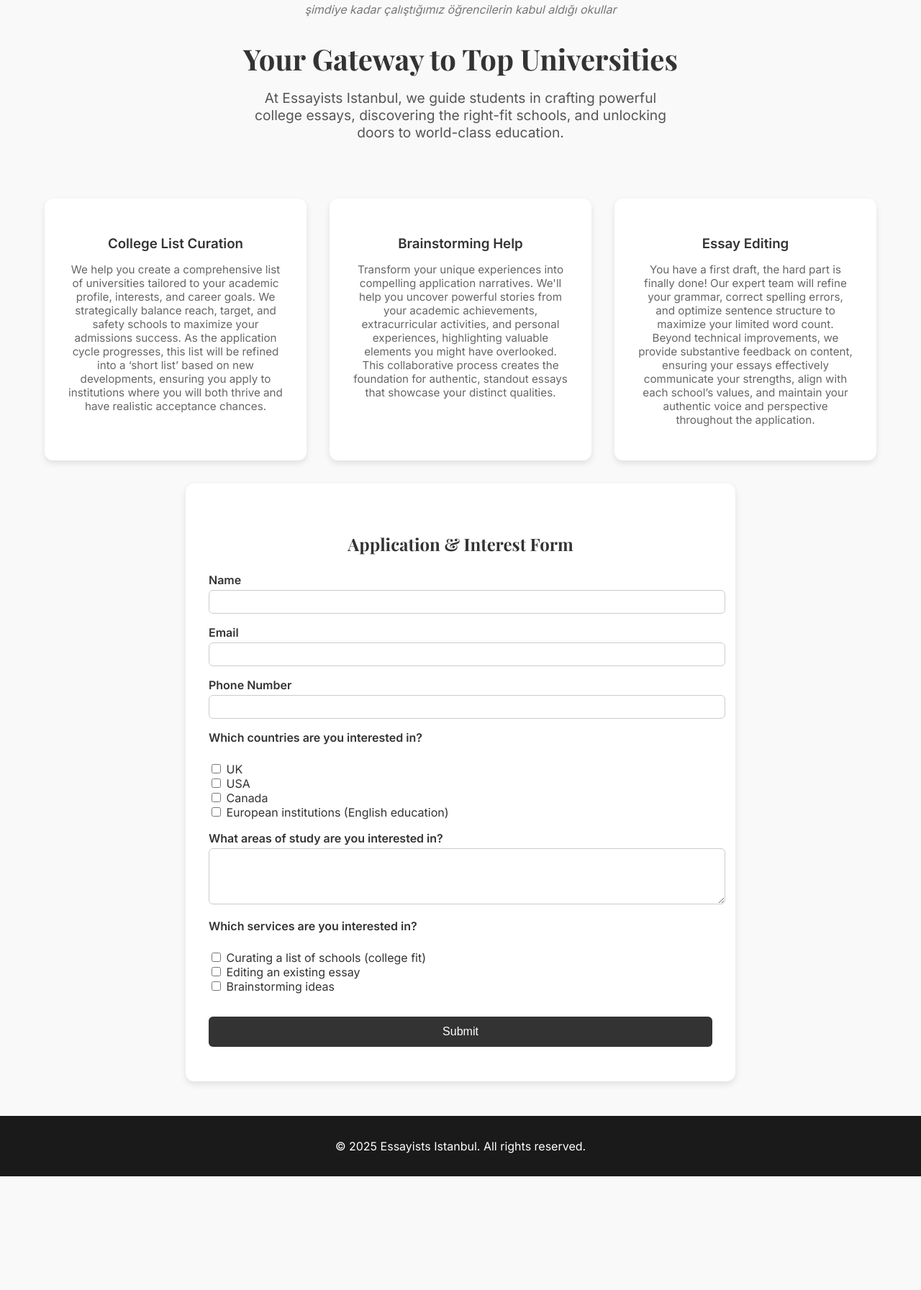
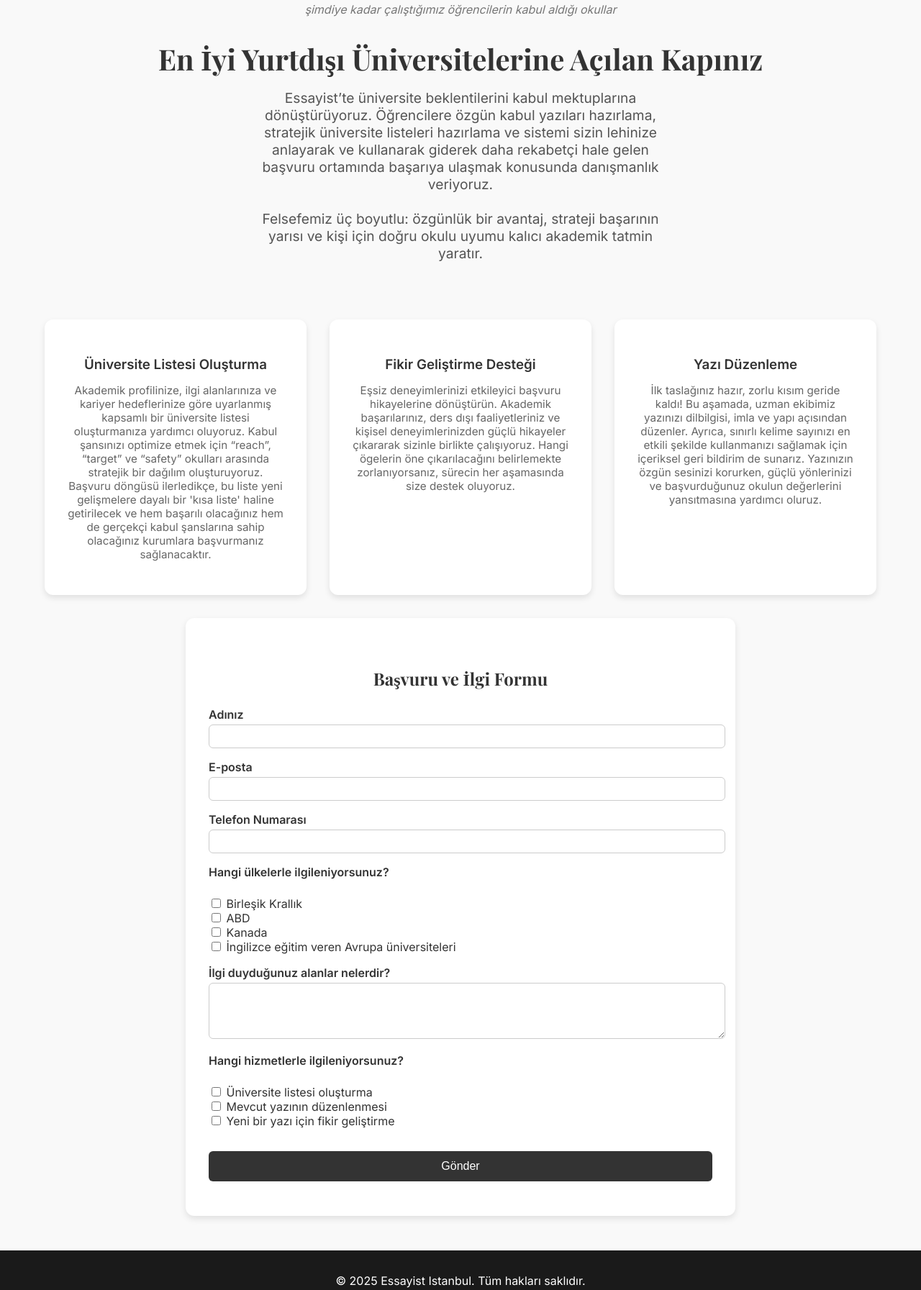
Before and after one commit to essayistanbul/essayist-website, a plain HTML site: page index.html in a window 1280 px wide. Shown: the part 837-2630 px from the top of the page at 72% size. Before the commit the page ends 2472 px from the top, so only its background shows below. Drawn offline with nearby package versions, Linux system fonts and the light colour scheme.

Commit message:
Update index.html

```diff
--- a/index.html
+++ b/index.html
@@ -1,5 +1,5 @@
 <!DOCTYPE html>
-<html lang="en">
+<html lang="tr">
 <head>
   <meta charset="UTF-8" />
   <meta name="viewport" content="width=device-width, initial-scale=1.0" />
@@ -43,11 +43,6 @@
       margin: 0 1rem;
       text-decoration: none;
       color: #333;
-      font-weight: 600;
-    }
-    select.language-switcher {
-      padding: 0.4rem;
-      border-radius: 6px;
       font-weight: 600;
     }
     .hero {
@@ -153,106 +148,69 @@
 <body>
   <header>
     <div class="branding">
-      <img src="images/logo.png" alt="Essayists Istanbul Logo" class="logo" />
+      <img src="images/logo.png" alt="Essayists Istanbul Logosu" class="logo" />
       <div class="site-title">Essay<span>ist</span></div>
     </div>
     <nav>
-      <a href="#services">Services</a>
-      <a href="#contact">Contact</a>
-      <select class="language-switcher" onchange="changeLanguage(this.value)">
-        <option value="en">English</option>
-        <option value="tr">Türkçe</option>
-      </select>
+      <a href="#services">Hizmetler</a>
+      <a href="#contact">İletişim</a>
     </nav>
   </header>
 
   <section class="hero">
-    <img src="images/universities.jpg" alt="Top Universities" class="universities" />
+    <img src="images/universities.jpg" alt="Üniversiteler" class="universities" />
     <div class="caption">şimdiye kadar çalıştığımız öğrencilerin kabul aldığı okullar</div>
-    <h1 id="hero-title">
-  <span class="lang-en">Your Gateway to Top Universities</span>
-  <span class="lang-tr" style="display:none">En İyi Yurtdışı Üniversitelerine Açılan Kapınız</span>
-</h1>
-<p id="hero-desc">
-  <span class="lang-en">At Essayists Istanbul, we guide students in crafting powerful college essays, discovering the right-fit schools, and unlocking doors to world-class education.</span>
-  <span class="lang-tr" style="display:none">Essayist’te üniversite beklentilerini kabul mektuplarına dönüştürüyoruz. Öğrencilere özgün kabul yazıları hazırlama, stratejik üniversite listeleri hazırlama ve sistemi sizin lehinize anlayarak ve kullanarak giderek daha rekabetçi hale gelen başvuru ortamında başarıya ulaşmak konusun da danışmanlık veriyoruz.<br><br>Felsefemiz üç boyutlu: özgünlük bir avantaj, strateji başarının yarısı ve kişi için doğru okulu uyumu kalıcı akademik tatmin yaratır.</span>
-</p>
+    <h1>En İyi Yurtdışı Üniversitelerine Açılan Kapınız</h1>
+    <p>Essayist’te üniversite beklentilerini kabul mektuplarına dönüştürüyoruz. Öğrencilere özgün kabul yazıları hazırlama, stratejik üniversite listeleri hazırlama ve sistemi sizin lehinize anlayarak ve kullanarak giderek daha rekabetçi hale gelen başvuru ortamında başarıya ulaşmak konusunda danışmanlık veriyoruz.<br><br>Felsefemiz üç boyutlu: özgünlük bir avantaj, strateji başarının yarısı ve kişi için doğru okulu uyumu kalıcı akademik tatmin yaratır.</p>
   </section>
 
   <section id="services" class="services">
     <div class="service-card">
-  <h3>
-    <span class="lang-en">College List Curation</span>
-    <span class="lang-tr" style="display:none">Üniversite Listesi Oluşturma</span>
-  </h3>
-  <p>
-    <span class="lang-en">We help you create a comprehensive list of universities tailored to your academic profile, interests, and career goals. We strategically balance reach, target, and safety schools to maximize your admissions success. As the application cycle progresses, this list will be refined into a ‘short list’ based on new developments, ensuring you apply to institutions where you will both thrive and have realistic acceptance chances.</span>
-    <span class="lang-tr" style="display:none">Akademik profilinize, ilgi alanlarınıza ve kariyer hedeflerinize göre uyarlanmış kapsamlı bir üniversite listesi oluşturmanıza yardımcı oluyoruz. Kabul şansınızı optimize etmek için “reach”, “target” ve “safety” okulları arasında stratejik bir dağılım oluşturuyoruz. Başvuru döngüsü ilerledikçe, bu liste yeni gelişmelere dayalı bir 'kısa liste' haline getirilecek ve hem başarılı olacağınız hem de gerçekçi kabul şanslarına sahip olacağınız kurumlara başvurmanız sağlanacaktır.</span>
-  </p>
+      <h3>Üniversite Listesi Oluşturma</h3>
+      <p>Akademik profilinize, ilgi alanlarınıza ve kariyer hedeflerinize göre uyarlanmış kapsamlı bir üniversite listesi oluşturmanıza yardımcı oluyoruz. Kabul şansınızı optimize etmek için “reach”, “target” ve “safety” okulları arasında stratejik bir dağılım oluşturuyoruz. Başvuru döngüsü ilerledikçe, bu liste yeni gelişmelere dayalı bir 'kısa liste' haline getirilecek ve hem başarılı olacağınız hem de gerçekçi kabul şanslarına sahip olacağınız kurumlara başvurmanız sağlanacaktır.</p>
     </div>
     <div class="service-card">
-      <h3>Brainstorming Help</h3>
-      <p>Transform your unique experiences into compelling application narratives. We'll help you uncover powerful stories from your academic achievements, extracurricular activities, and personal experiences, highlighting valuable elements you might have overlooked. This collaborative process creates the foundation for authentic, standout essays that showcase your distinct qualities.</p>
+      <h3>Fikir Geliştirme Desteği</h3>
+      <p>Eşsiz deneyimlerinizi etkileyici başvuru hikayelerine dönüştürün. Akademik başarılarınız, ders dışı faaliyetleriniz ve kişisel deneyimlerinizden güçlü hikayeler çıkararak sizinle birlikte çalışıyoruz. Hangi ögelerin öne çıkarılacağını belirlemekte zorlanıyorsanız, sürecin her aşamasında size destek oluyoruz.</p>
     </div>
     <div class="service-card">
-      <h3>Essay Editing</h3>
-      <p>You have a first draft, the hard part is finally done! Our expert team will refine your grammar, correct spelling errors, and optimize sentence structure to maximize your limited word count. Beyond technical improvements, we provide substantive feedback on content, ensuring your essays effectively communicate your strengths, align with each school’s values, and maintain your authentic voice and perspective throughout the application.</p>
+      <h3>Yazı Düzenleme</h3>
+      <p>İlk taslağınız hazır, zorlu kısım geride kaldı! Bu aşamada, uzman ekibimiz yazınızı dilbilgisi, imla ve yapı açısından düzenler. Ayrıca, sınırlı kelime sayınızı en etkili şekilde kullanmanızı sağlamak için içeriksel geri bildirim de sunarız. Yazınızın özgün sesinizi korurken, güçlü yönlerinizi ve başvurduğunuz okulun değerlerini yansıtmasına yardımcı oluruz.</p>
     </div>
   </section>
 
   <section class="interest-form">
-    <h2>Application & Interest Form</h2>
+    <h2>Başvuru ve İlgi Formu</h2>
     <form action="https://formspree.io/f/your-form-id" method="POST">
-      <label for="name">Name</label>
+      <label for="name">Adınız</label>
       <input type="text" id="name" name="name" required>
 
-      <label for="email">Email</label>
+      <label for="email">E-posta</label>
       <input type="email" id="email" name="email" required>
 
-      <label for="phone">Phone Number</label>
+      <label for="phone">Telefon Numarası</label>
       <input type="tel" id="phone" name="phone">
 
-      <label>Which countries are you interested in?</label><br>
-      <input type="checkbox" name="countries[]" value="UK"> UK<br>
-      <input type="checkbox" name="countries[]" value="USA"> USA<br>
-      <input type="checkbox" name="countries[]" value="Canada"> Canada<br>
-      <input type="checkbox" name="countries[]" value="Europe"> European institutions (English education)<br>
+      <label>Hangi ülkelerle ilgileniyorsunuz?</label><br>
+      <input type="checkbox" name="countries[]" value="UK"> Birleşik Krallık<br>
+      <input type="checkbox" name="countries[]" value="USA"> ABD<br>
+      <input type="checkbox" name="countries[]" value="Canada"> Kanada<br>
+      <input type="checkbox" name="countries[]" value="Europe"> İngilizce eğitim veren Avrupa üniversiteleri<br>
 
-      <label for="study_area">What areas of study are you interested in?</label>
+      <label for="study_area">İlgi duyduğunuz alanlar nelerdir?</label>
       <textarea name="study_area" id="study_area" rows="4"></textarea>
 
-      <label>Which services are you interested in?</label><br>
-      <input type="checkbox" name="services[]" value="College Fit"> Curating a list of schools (college fit)<br>
-      <input type="checkbox" name="services[]" value="Essay Editing"> Editing an existing essay<br>
-      <input type="checkbox" name="services[]" value="Brainstorming"> Brainstorming ideas<br>
+      <label>Hangi hizmetlerle ilgileniyorsunuz?</label><br>
+      <input type="checkbox" name="services[]" value="College Fit"> Üniversite listesi oluşturma<br>
+      <input type="checkbox" name="services[]" value="Essay Editing"> Mevcut yazının düzenlenmesi<br>
+      <input type="checkbox" name="services[]" value="Brainstorming"> Yeni bir yazı için fikir geliştirme<br>
 
-      <button type="submit">Submit</button>
+      <button type="submit">Gönder</button>
     </form>
   </section>
 
   <footer>
-    <p>&copy; 2025 Essayists Istanbul. All rights reserved.</p>
+    <p>&copy; 2025 Essayist Istanbul. Tüm hakları saklıdır.</p>
   </footer>
-
-  <script>
-  function changeLanguage(lang) {
-    const trElements = document.querySelectorAll('.lang-tr');
-    const enElements = document.querySelectorAll('.lang-en');
-    document.addEventListener('DOMContentLoaded', () => {
-  changeLanguage('en');
-});
-
-
-    if (lang === 'tr') {
-      trElements.forEach(el => el.style.display = 'inline');
-      enElements.forEach(el => el.style.display = 'none');
-    } else {
-      trElements.forEach(el => el.style.display = 'none');
-      enElements.forEach(el => el.style.display = 'inline');
-    }
-  }
-
-</script>
-
 </body>
 </html>
```
